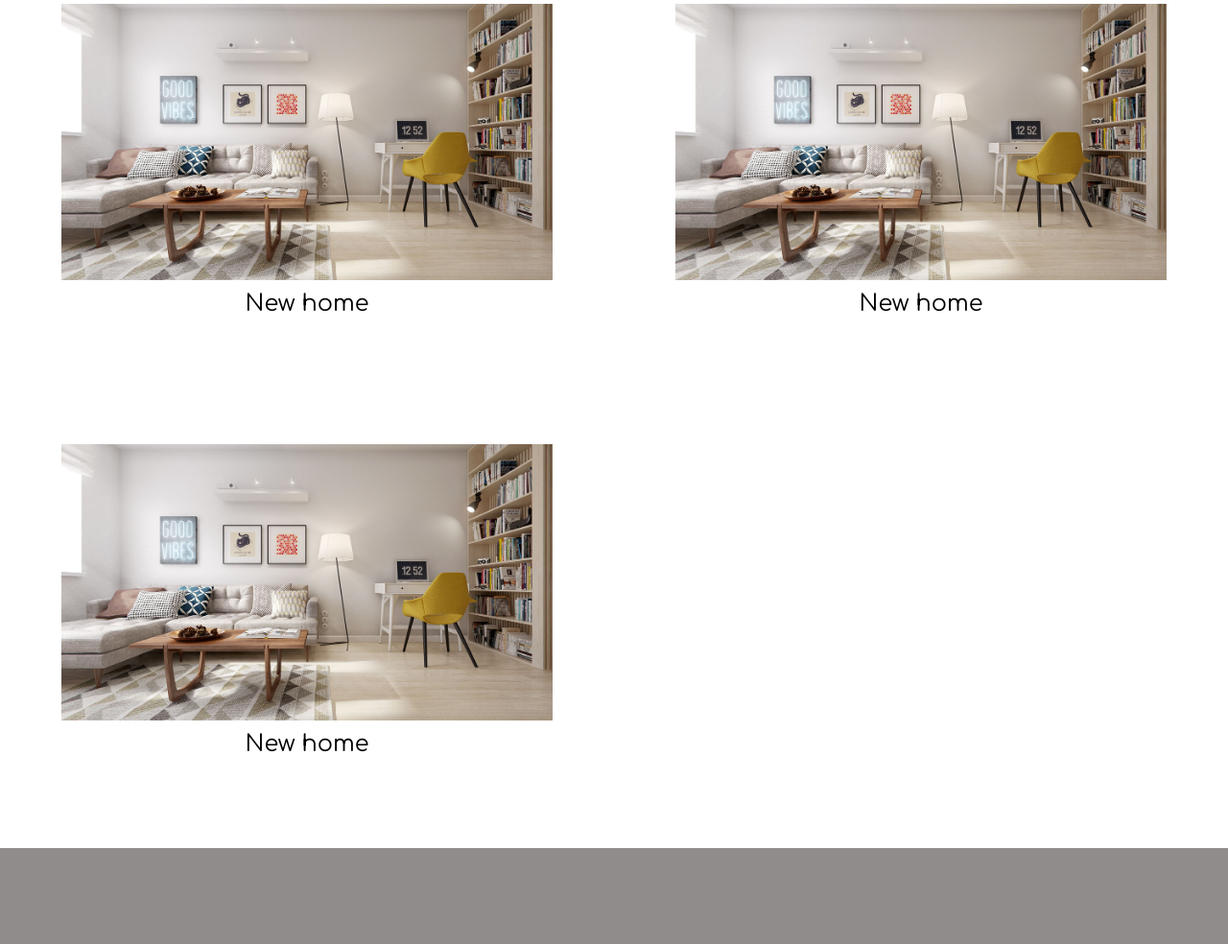
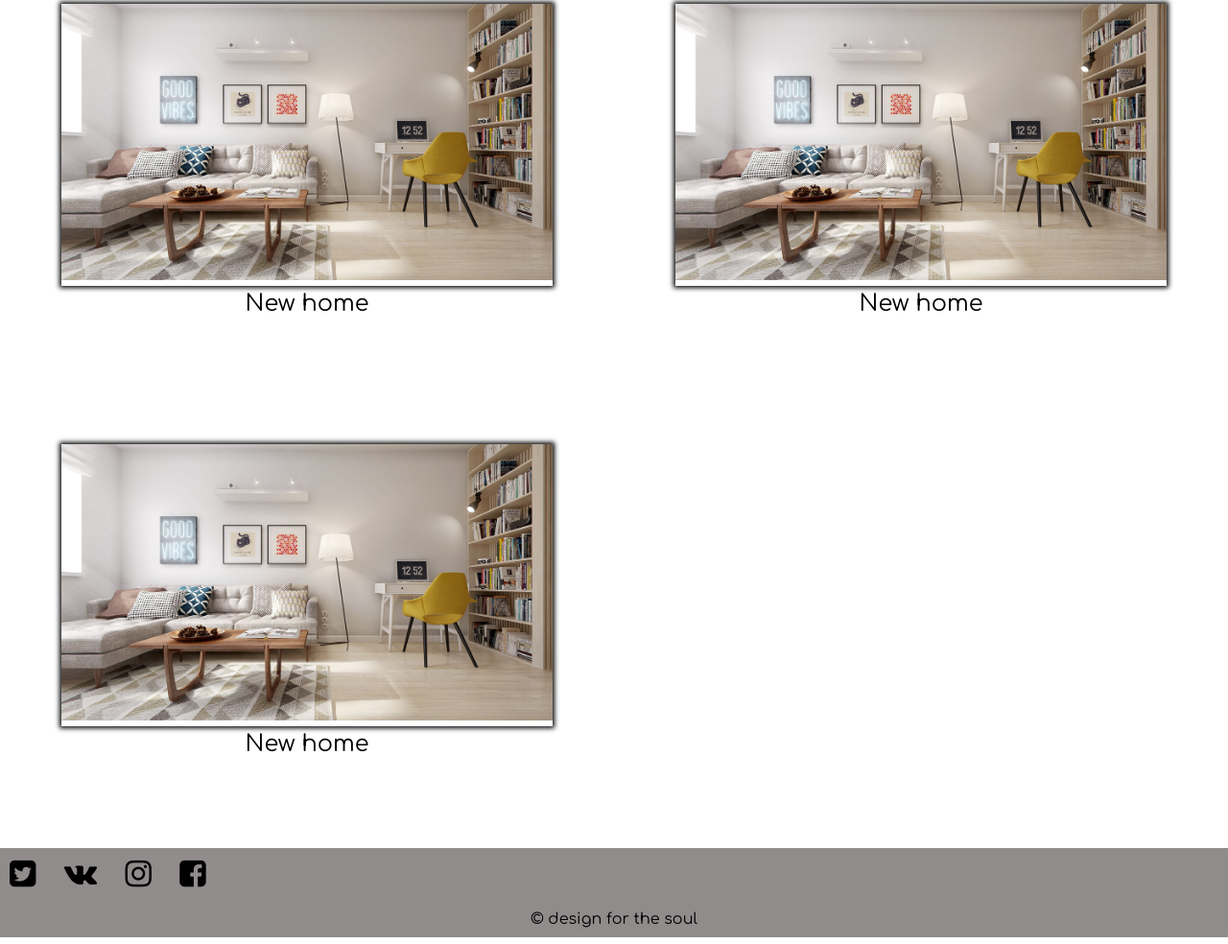
Before and after one commit to crysismzf/diplom, a plain HTML site: page portfolio.html in a window 1280 px wide. Shown: the part 963-1947 px from the top of the page at 96% size. Drawn offline with Linux system fonts and the light colour scheme.

Commit message:
Добавлено соц сети в футер

```diff
--- a/css/style.css
+++ b/css/style.css
@@ -84,14 +84,13 @@ nav:active {
     display: flex;
     justify-content: center;
     align-items: center;
-    z-index: 2;
     position: relative;
     font-family: 'Dancing Script', cursive;
     text-align: center;
     font-size: 4em;
     color: black;
     padding-bottom: 10%;
-
+    z-index: 2;
 }
 
 section {
@@ -205,6 +204,10 @@ img {
     z-index: 2;
 }
 
+.preview_album {
+    box-shadow: 0 0 5px 2px;
+}
+
 .name_album {
     text-align: center;
     margin: 5px;
@@ -212,9 +215,21 @@ img {
 
 footer {
     background-color: rgba(145, 140, 140);
-    color: white;
+
     position: relative;
     width: 100%;
-    height: 100px;
+
+    /*height: 100px;*/
     z-index: 2;
 }
+.social_net {
+    justify-content: left;
+    word-spacing: 20px;
+    padding: 10px;
+    /*position: static;*/
+    font-size: 2em;
+}
+.general_iformation {
+    text-align: center;
+    padding: 10px;
+}
--- a/portfolio.html
+++ b/portfolio.html
@@ -4,6 +4,7 @@
     <meta charset="UTF-8">
     <meta name="viewport" content="width=device-width, initial-scale=1">
     <link href="https://fonts.googleapis.com/css?family=Comfortaa" rel="stylesheet">
+    <link rel="stylesheet" type="text/css" href="http://maxcdn.bootstrapcdn.com/font-awesome/4.2.0/css/font-awesome.min.css">
     <link rel="stylesheet" href="css/style.css">
     <link href="https://fonts.googleapis.com/css?family=Dancing+Script" rel="stylesheet">
     <title>Portfolio</title>
@@ -26,9 +27,9 @@
     <div class="menu_row">
         <a href="">PORTFOLIO</a>
     </div>
-    <div class="menu_row">
-        <a href="">FEEDBACK</a>
-    </div>
+    <!--<div class="menu_row">-->
+        <!--<a href="">FEEDBACK</a>-->
+    <!--</div>-->
     <div class="menu_row">
         <a href="">CONTACTS</a>
     </div>
@@ -80,7 +81,15 @@
 
 </section>
 <footer>
-
+    <div class = "social_net">
+        <a src=""><i class="fa fa-twitter-square" aria-hidden="true"></i></a>
+        <a src=""><i class="fa fa-vk" aria-hidden="true"></i></a>
+        <a src=""><i class="fa fa-instagram" aria-hidden="true"></i></a>
+        <a src=""><i class="fa fa-facebook-square" aria-hidden="true"></i></a>
+    </div>
+    <div class="general_iformation">
+        &#169 design for the soul
+    </div>
 </footer>
 </body>
 </html>
```
Also changed, not shown: index.html (+10 -4 lines).
